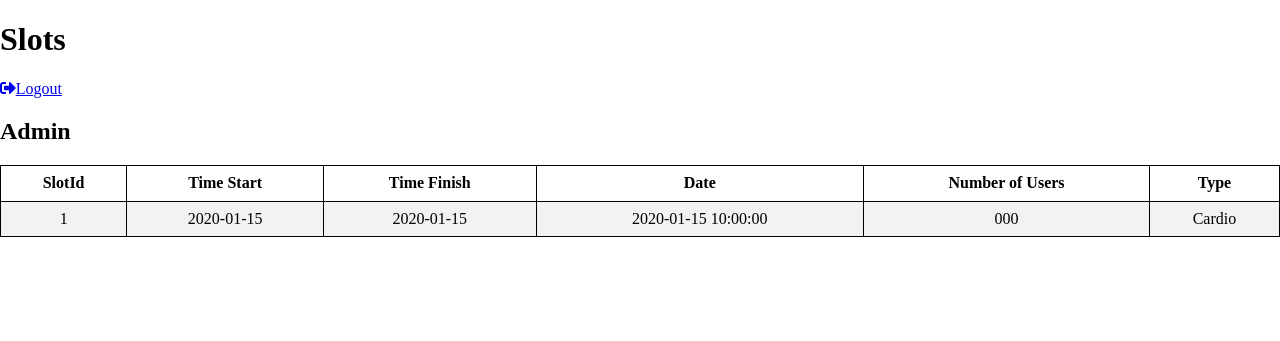
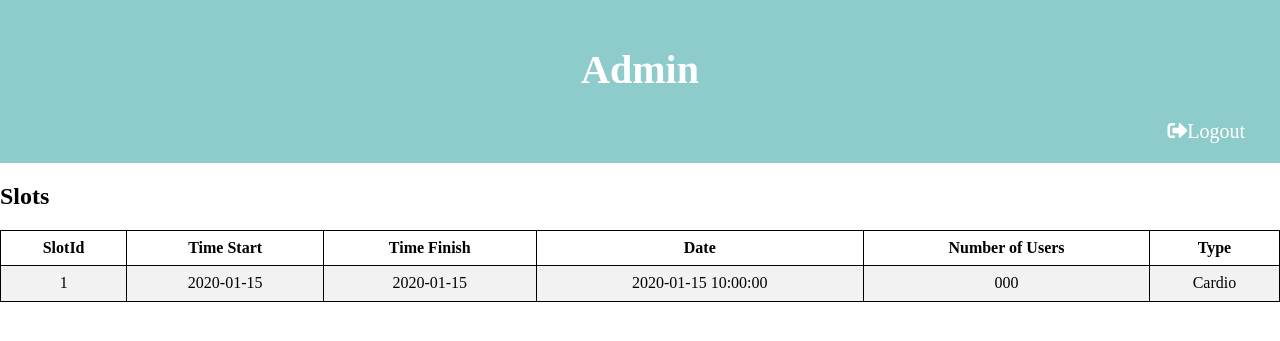
Before and after one commit to BUR073/coursework, a PHP site: page /admin/adminHome.php in a window 1280 px wide. Shown: the top 341 px of the page. Run offline with PHP 8.4, Linux system fonts and the light colour scheme; tables that the repository leaves empty or names only in its code hold one stand-in row (values such as "Sample post"); some libraries are stand-ins or nearby versions.

Commit message:
admin page styling

```diff
--- a/admin/adminHome.php
+++ b/admin/adminHome.php
@@ -2,7 +2,7 @@
 <html>
 	<head>
 		<meta charset="utf-8">
-		<title>Admin</title>
+
 		<link href="../style/style.css" rel="stylesheet" type="text/css">
         <link href="../styles/skeleton.css" rel="stylesheet" type="text/css">
 		<link href="../styles/style.css" rel="stylesheet" type="text/css">
@@ -13,15 +13,18 @@
 		<link rel="stylesheet" href="https://use.fontawesome.com/releases/v5.7.1/css/all.css">
 	</head>
 	<body class="loggedin">
-		<nav class="navtop">
-			<div>
-				<h1>Slots</h1>
+		<nav class="header">
+			<div class="navbar">
+
+				<h1>Admin</h1>
+
 				<a href="../logon/logout.php"><i class="fas fa-sign-out-alt"></i>Logout</a>
+
 
 			</div>
 		</nav>
 		<div class="content">
-			<h2>Admin</h2>
+			<h2>Slots</h2>
 
 		</div>
 	</body>
--- a/style/style.css
+++ b/style/style.css
@@ -17,7 +17,7 @@ body {
     width: device-width;
 }
 
-.header {
+/* .header {
     padding: 1px;
     width: device-width;
     height: device-height;
@@ -25,7 +25,7 @@ body {
     background: blue;
     color: white;
     font-size: 15px;
-  }
+  } */
 
   /* CSS for inputs below */
   input {
@@ -77,3 +77,33 @@ body {
     padding: 8px;
     border: 1px solid;
   }
+
+  .header {
+    width: 100%;
+    height: 5%;
+    text-align: center;
+    background: rgba(142,204,203,255);
+    color: white;
+    font-size: 20px;
+    font-family: nunito;
+
+  }
+
+  .header a {
+    float:right;
+    display: block;
+    color: white;
+    text-align: center;
+    padding: 0px 15px;
+    text-decoration: none;
+    font-family: nunito;
+  }
+
+  .navbar {
+    overflow: hidden;
+    background-color: rgba(142,204,203,255);
+    padding: 20px;
+    position: sticky;
+    position: -webkit-sticky;
+    top: 0;
+  }
```
Also changed, not shown: 1 other file.
